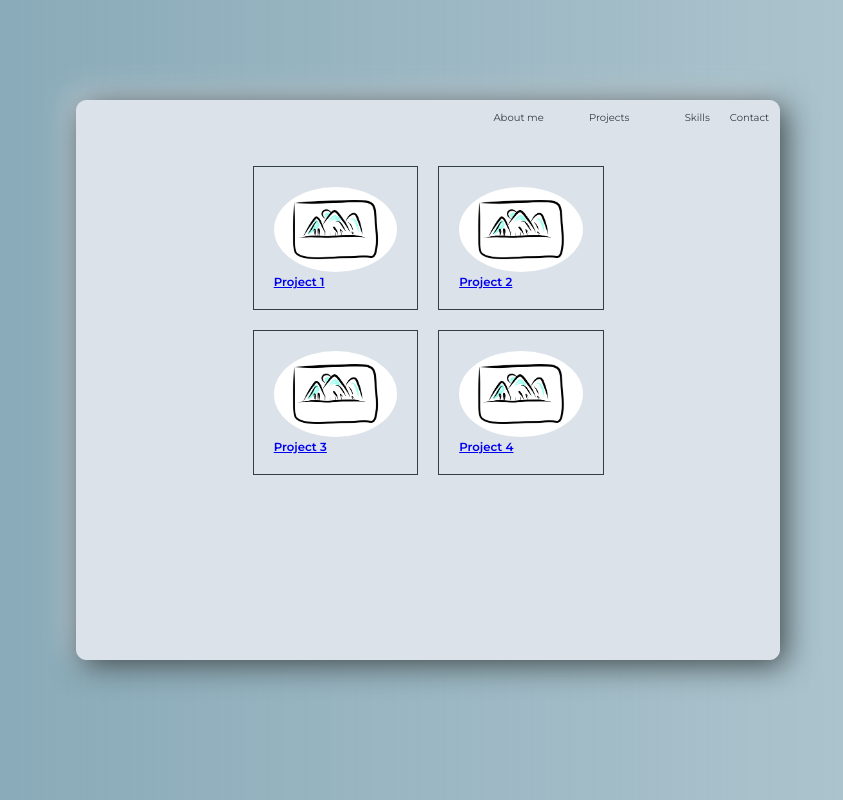
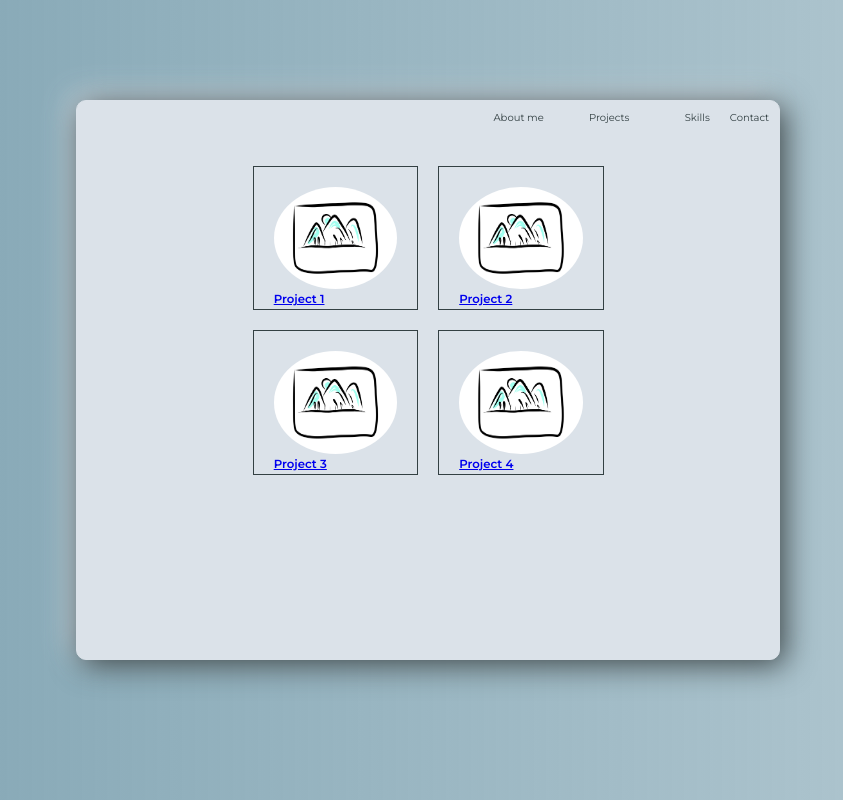
Before and after one commit to ewa1do/my-portfolio, a plain HTML site: page index.html in a window 1280 px wide. Both pictures are taken after a click on the link "Projects". Shown: the top 800 px of the page, without its empty margins (263-1106 px from the left). Drawn offline with Linux system fonts and the light colour scheme.

Commit message:
changing name of class

```diff
--- a/css/styles.css
+++ b/css/styles.css
@@ -144,7 +144,7 @@ body {
     background: linear-gradient(to right, blue, lightblue);
 }
 
-.skill-js {
+.skill-javascript {
     background: linear-gradient(to right, yellow, lightyellow);
 }
 
@@ -155,12 +155,14 @@ body {
 /* projects section */
 
 .projects {
+    grid-column: 2 / -1;
     display: grid;
     grid-template-columns: repeat(2, 1fr);
     /* justify-items: center; */
     width: 50%;
     margin: 0 auto;
     gap: 2rem;
+    position: relative;
 }
 
 .project {
@@ -170,5 +172,11 @@ body {
 }
 
 .project img {
-    width: 100%;
+    min-width: 100%;
+    min-height: 100%;
+    z-index: 1;
 }
+
+.project h3 {
+    z-index: 10;
+}
```
